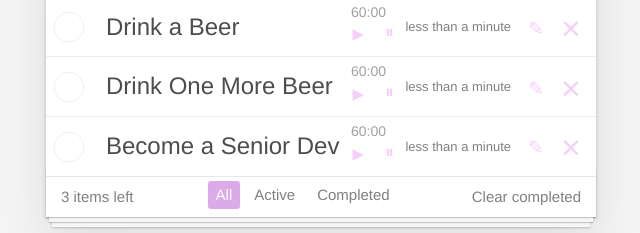
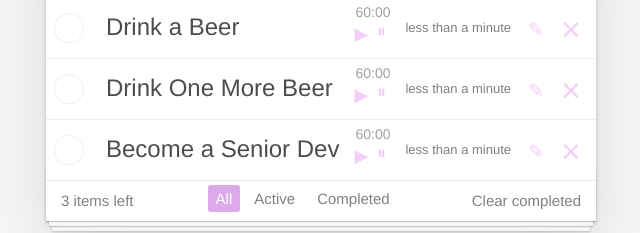
Before and after one commit to OverMVP/todo, a React app: page / in a window 1280 px wide. Shown: the part 199-432 px from the top of the page, 319-959 px from the left. Built offline with nearby package versions, Linux system fonts and the light colour scheme.

Commit message:
timerWithSession

```diff
--- a/src/components/Task/Task.css
+++ b/src/components/Task/Task.css
@@ -137,10 +137,21 @@
 
 .todo-list li .icon-pause,
 .todo-list li .icon-play {
-  font-size: 18px;
-  width: 18px;
-  height: 18px;
-  position: absolute !important;
+  margin-top: 16px;
+  position: static !important;
+  font-size: 18px !important;
+  width: 18px !important;
+  height: 18px !important;
+}
+
+.timer-button-group {
+  display: flex;
+  position: relative;
+  height: 30px;
+  margin-left: auto;
+  margin-right: 15px;
+  align-items: center;
+  justify-content: center;
 }
 
 .todo-list li .icon-play {
@@ -148,16 +159,13 @@
 }
 
 .icon-pause:after {
-  position: absolute;
-  right: -270px;
-  top: -8px;
   content: '⏸';
 }
 
 .icon-play:after {
   position: absolute;
-  right: -240px;
-  top: -5px;
+  top: 10px;
+  left: 0;
   content: '▶';
 }
 
@@ -166,6 +174,6 @@
   color: #4d4d4d86;
   font-weight: 400;
   font-size: 14px;
-  right: 210px;
-  top: 5px;
+  right: 0px;
+  top: -10px;
 }
--- a/src/components/Task/Task.js
+++ b/src/components/Task/Task.js
@@ -37,8 +37,8 @@ export default class Task extends Component {
   };
 
   componentDidMount() {
-    const savedTimeLeft = Number(localStorage.getItem(`${this.props.label}`));
-    const savedIsCounting = localStorage.getItem(`${this.props.label}State`);
+    const savedTimeLeft = Number(sessionStorage.getItem(`${this.props.label}`));
+    const savedIsCounting = sessionStorage.getItem(`${this.props.label}State`);
 
     if (savedIsCounting === 'true') {
       this.onClickStart();
@@ -53,18 +53,16 @@ export default class Task extends Component {
 
   componentDidUpdate(_, prevState) {
     if (prevState.timeLeft !== this.state.timeLeft) {
-      localStorage.setItem(`${this.props.label}`, `${this.state.timeLeft}`);
+      sessionStorage.setItem(`${this.props.label}`, `${this.state.timeLeft}`);
     }
 
     if (prevState.isCounting !== this.state.isCounting) {
-      localStorage.setItem(`${this.props.label}State`, this.state.isCounting);
+      sessionStorage.setItem(`${this.props.label}State`, this.state.isCounting);
     }
   }
 
   componentWillUnmount() {
     clearInterval(this.interval);
-    localStorage.removeItem(`${this.props.label}`);
-    localStorage.removeItem(`${this.props.label}State`);
   }
 
   onChangeInput = (e) => {
@@ -165,11 +163,14 @@ export default class Task extends Component {
             <span id="description" className="description" value={label}>
               {label}
             </span>
-            <button type="button" className="icon icon-play" onClick={this.onClickStart} />
-            <button type="button" className="icon icon-pause" onClick={this.onClickStop} />
-            <span className="time">
-              {mins}:{secs}
-            </span>
+            <div className="timer-button-group">
+              <button type="button" className="icon icon-play" onClick={this.onClickStart} />
+              <button type="button" className="icon icon-pause" onClick={this.onClickStop} />
+              <span className="time">
+                {mins}:{secs}
+              </span>
+            </div>
+
             <span className="created">{creationTime}</span>
           </label>
           <button type="button" onClick={onClickEdit} className="icon icon-edit" />
```
